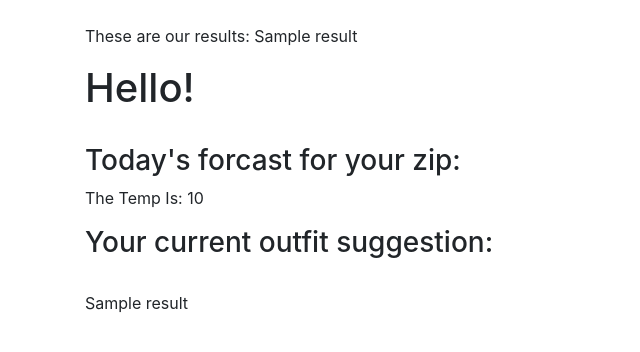
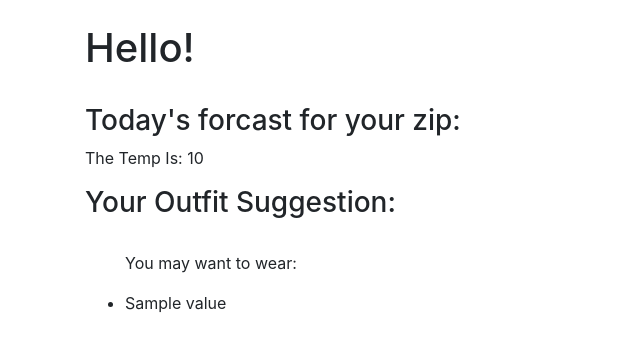
Before and after one commit to emilyhopegrove/HB-Project-What_would_you_wear_based_on_the_weather, a Flask app: template templates/homepage.html in a window 1280 px wide. Shown: the part 56-408 px from the top of the page, without its empty margins (0-640 px from the left). Run offline with Flask 3, Linux system fonts and the light colour scheme; the template is opened without the code that fills it: most values are stand-ins (such as "Sample title", 1, 10 or a date in 2020); some libraries are stand-ins or nearby versions.

Commit message:
basic home page mvp working

```diff
--- a/templates/homepage.html
+++ b/templates/homepage.html
@@ -3,7 +3,7 @@
 {% block title %}Welcome to your homepage!{% endblock %}
 
 {% block content %}
-<p>These are our results: {{result}}</p>
+<!-- <p>These are our results: {{result}}</p> -->
 <h1>Hello!</h1>
 <!-- allow user to navigate to their user account -->
 <!-- <ul>
@@ -17,11 +17,14 @@
 <p>The Temp Is: {{result.temperature}}</p>
 
 
-<h3>Your current outfit suggestion:</h3><br>
-<p>{{result}}</p>
+<h3>Your Outfit Suggestion:</h3><br>
 <!-- make a jinja forloop (look up syntax) loop through result.garments and display -->
-
-
+<ul>
+  <p>You may want to wear:</p>
+  {% for key, value in result.garments.items() %}
+    <li>{{ value }}</li>
+  {% endfor %}
+</ul>
 
   <!-- // make some mock data, like tits above, and that drives conditions
   // the conditions are if/elses that are determine what to wear based on mock data
```
